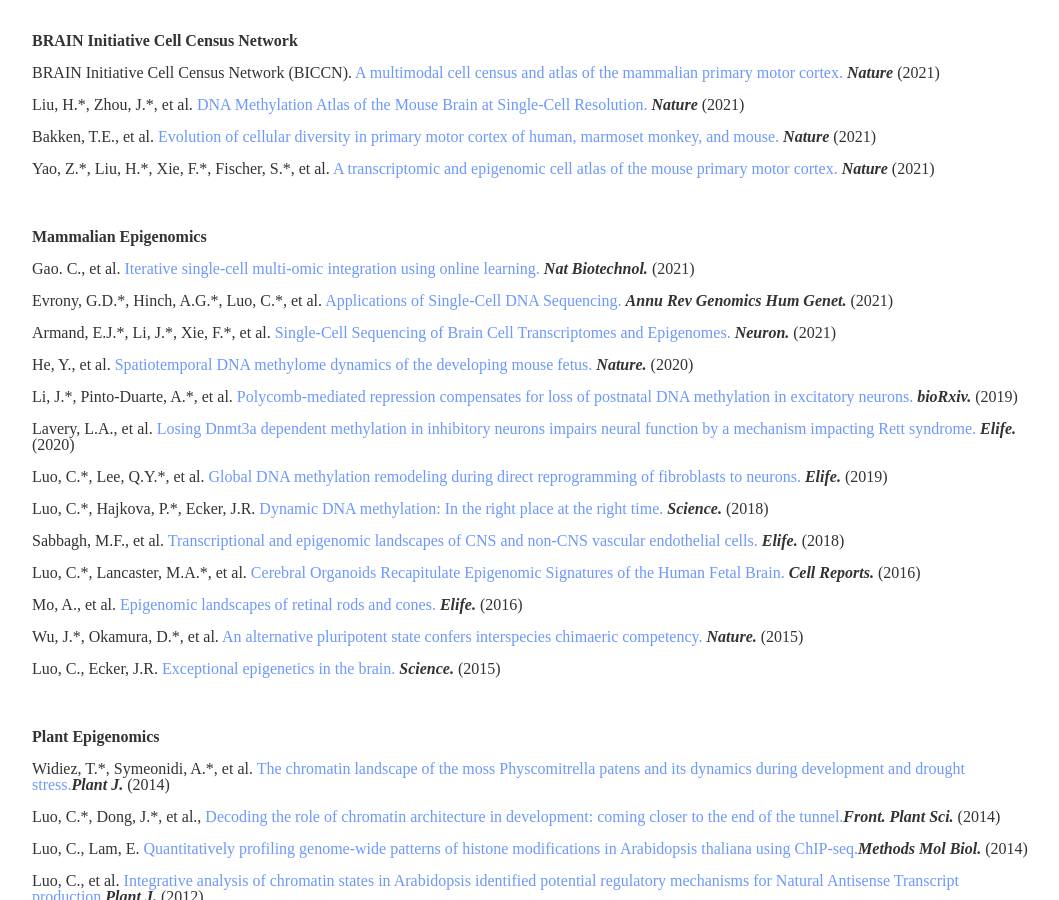
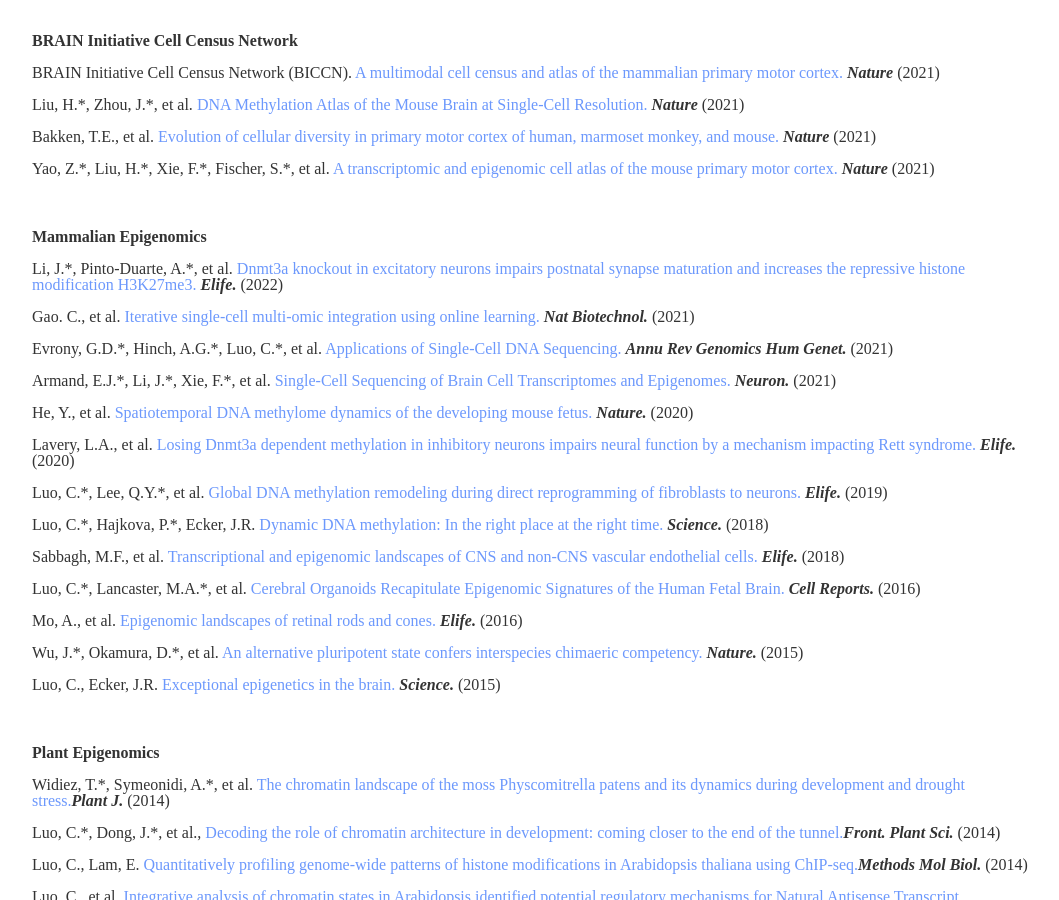
Before and after one commit to luogenomics/luogenomics.github.io, a Jekyll site: the page built from publications/index.html, in a window 1280 px wide and 900 px high, scrolled down 860 px. Shown: the whole window, without its empty margins (108-1167 px from the left). Built offline with Jekyll 4.4.1, drawn with Linux system fonts in a browser that asks for light colours.

Commit message:
Update index.html

```diff
--- a/publications/index.html
+++ b/publications/index.html
@@ -27,11 +27,11 @@
 <div class="bigspacer"> </div>
 
 <p><span style="font-weight:bold">Mammalian Epigenomics</span></p>
+<p>Li, J.*, Pinto-Duarte, A.*, et al. <a href="https://pubmed.ncbi.nlm.nih.gov/35604009/" target="_blank">Dnmt3a knockout in excitatory neurons impairs postnatal synapse maturation and increases the repressive histone modification H3K27me3. </a><strong><em>Elife. </strong></em> (2022) </p>
 <p>Gao. C., et al. <a href="https://pubmed.ncbi.nlm.nih.gov/33875866/" target="_blank">Iterative single-cell multi-omic integration using online learning. </a><strong><em>Nat Biotechnol. </strong></em> (2021) </p>
 <p>Evrony, G.D.*, Hinch, A.G.*, Luo, C.*, et al. <a href="https://pubmed.ncbi.nlm.nih.gov/33722077/" target="_blank">Applications of Single-Cell DNA Sequencing. </a><strong><em>Annu Rev Genomics Hum Genet. </strong></em> (2021) </p>
 <p>Armand, E.J.*, Li, J.*, Xie, F.*, et al. <a href="https://pubmed.ncbi.nlm.nih.gov/33412093/" target="_blank">Single-Cell Sequencing of Brain Cell Transcriptomes and Epigenomes. </a><strong><em>Neuron. </strong></em> (2021) </p>
 <p>He, Y., et al. <a href="https://pubmed.ncbi.nlm.nih.gov/32728242/" target="_blank">Spatiotemporal DNA methylome dynamics of the developing mouse fetus. </a><strong><em>Nature. </strong></em> (2020) </p>
-<p>Li, J.*, Pinto-Duarte, A.*, et al. <a href="https://www.biorxiv.org/content/10.1101/2019.12.20.883694v1" target="_blank">Polycomb-mediated repression compensates for loss of postnatal DNA methylation in excitatory neurons. </a><strong><em>bioRxiv. </strong></em> (2019) </p>
 <p>Lavery, L.A., et al. <a href="https://www.ncbi.nlm.nih.gov/pubmed/32159514" target="_blank">Losing Dnmt3a dependent methylation in inhibitory neurons impairs neural function by a mechanism impacting Rett syndrome. </a><strong><em>Elife. </strong></em> (2020) </p>
 <p>Luo, C.*, Lee, Q.Y.*, et al. <a href="https://www.ncbi.nlm.nih.gov/pubmed/?term=30644360%5BPMID%5D" target="_blank">Global DNA methylation remodeling during direct reprogramming of fibroblasts to neurons.</a><strong><em> Elife.</em></strong> (2019) </p>
 <p>Luo, C.*, Hajkova, P.*, Ecker, J.R. <a href="https://www.ncbi.nlm.nih.gov/pubmed/?term=30262495%5BPMID%5D" target="_blank">Dynamic DNA methylation: In the right place at the right time.</a><strong><em> Science.</em></strong> (2018) </p>
```
